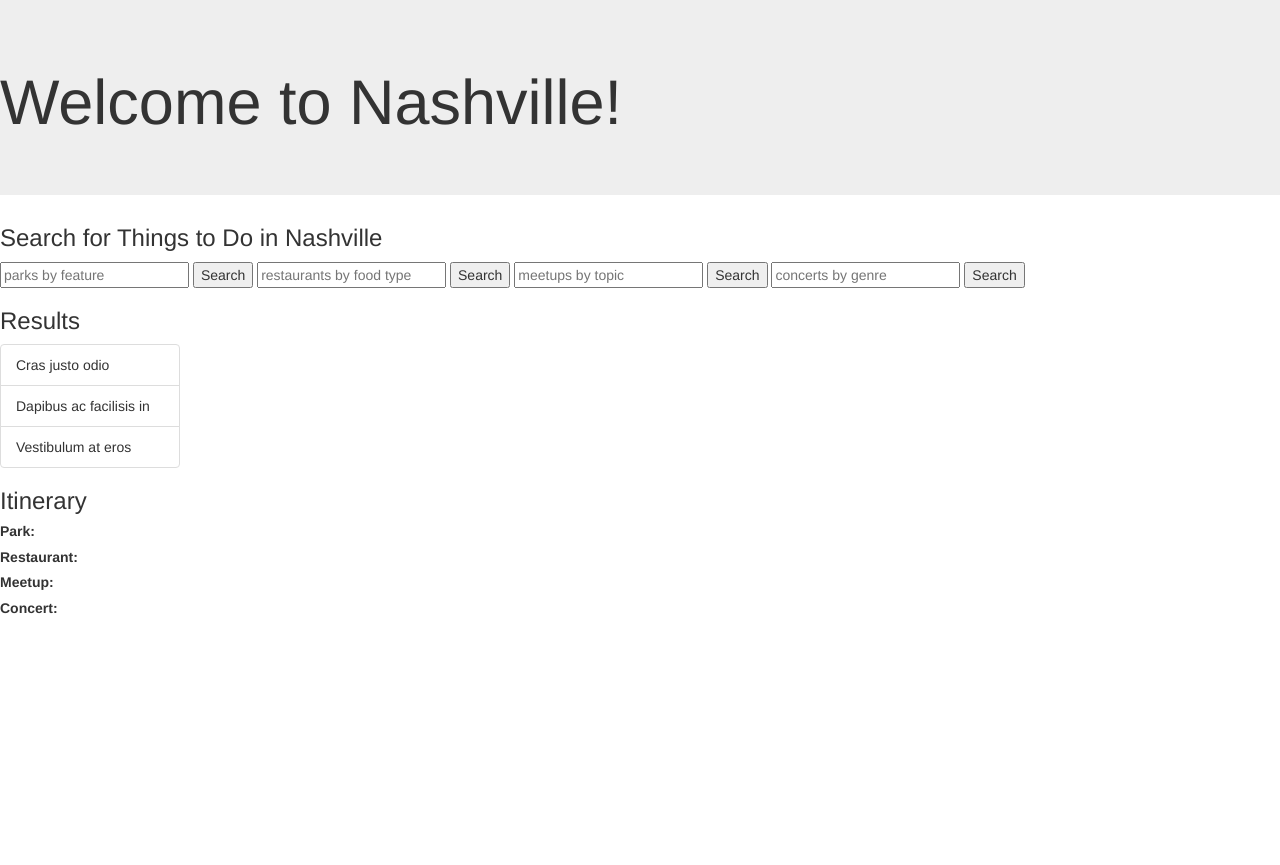
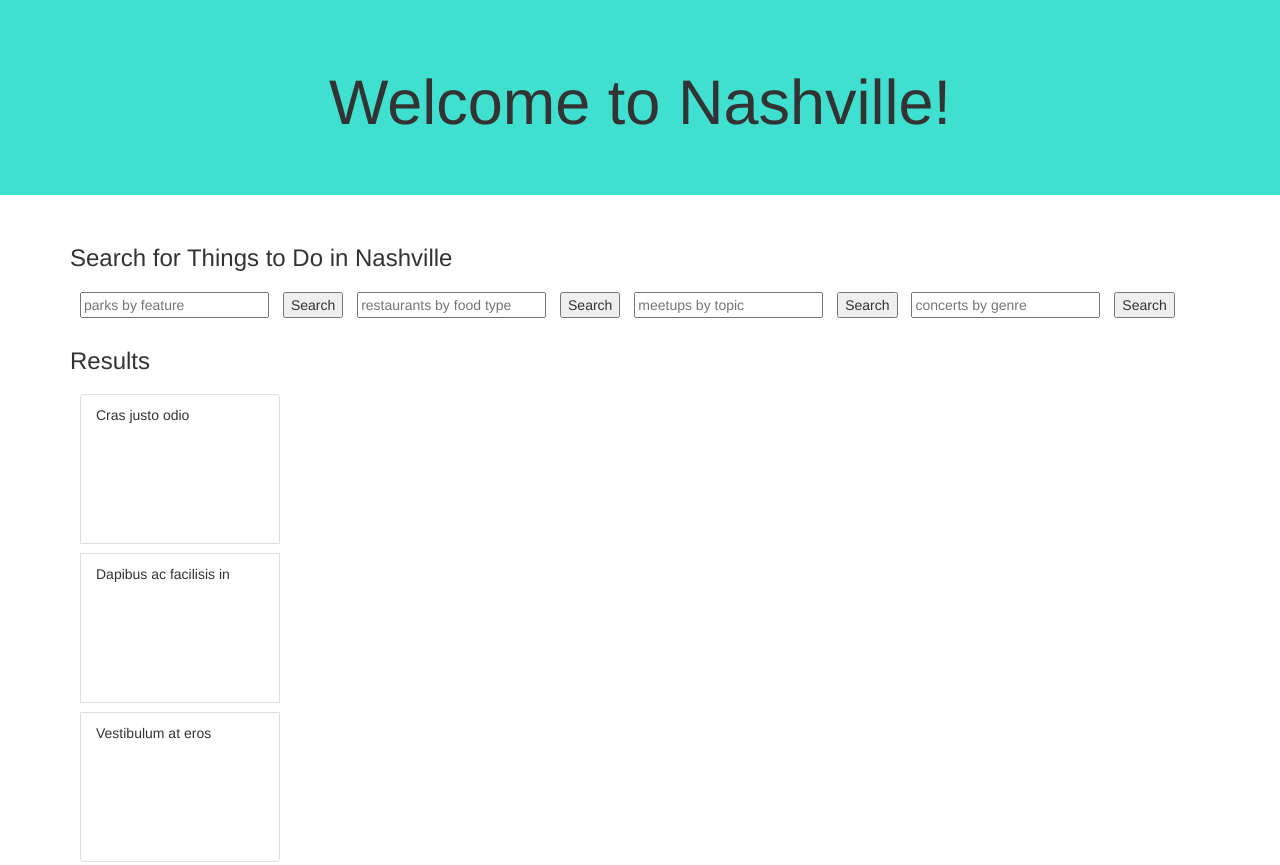
Before and after one commit to sampita/welcome-to-nashville, a plain HTML site: page src/index.html in a window 1280 px wide. Shown: the top 865 px of the page. Before the commit the page ends 800 px from the top, so only its background shows below. Drawn offline with nearby package versions, Linux system fonts and the light colour scheme; a script that the page names is missing.

Commit message:
Flex flow initialization for results

```diff
--- a/src/index.html
+++ b/src/index.html
@@ -13,19 +13,19 @@
     <div id="welcome-title" class="jumbotron"></div>
 
     <!-- Search for things to do today -->
-    <div class="searchContainer">
+    <div class="searchContainer container">
         <!-- Search inputs to be populated by JavaScript here -->
     </div>
 
 
     <!-- Results  -->
-    <div class="resultsContainer">
+    <div class="resultsContainer container">
         <!-- Results to be populated by JavaScript here -->
     </div>
 
 
     <!-- Itineray -->
-    <div class="itineraryContainer">
+    <div class="itineraryContainer container">
         <!-- Itinerary to be populated by JavaScript here -->
     </div>
 
--- a/src/styles/main.css
+++ b/src/styles/main.css
@@ -0,0 +1,24 @@
+.jumbotron {
+    background-color: turquoise;
+    text-align: center;
+}
+
+.center {
+    text-align: center;
+}
+
+input {
+    /* display: block; */
+    margin: 10px;
+}
+
+ul {
+    display: flex;
+    flex-flow: row wrap;
+}
+
+li {
+    margin: 10px;
+    min-width: 200px;
+    min-height: 150px;
+}
```
